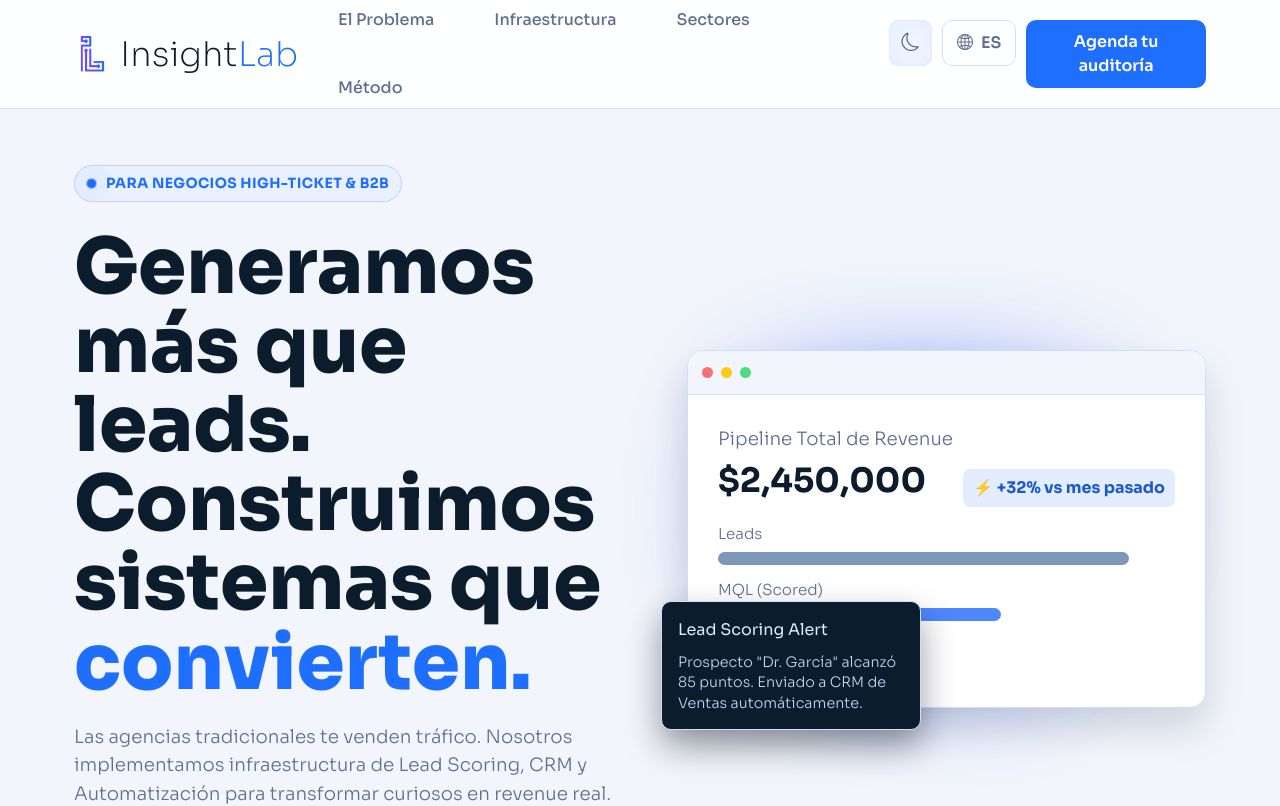
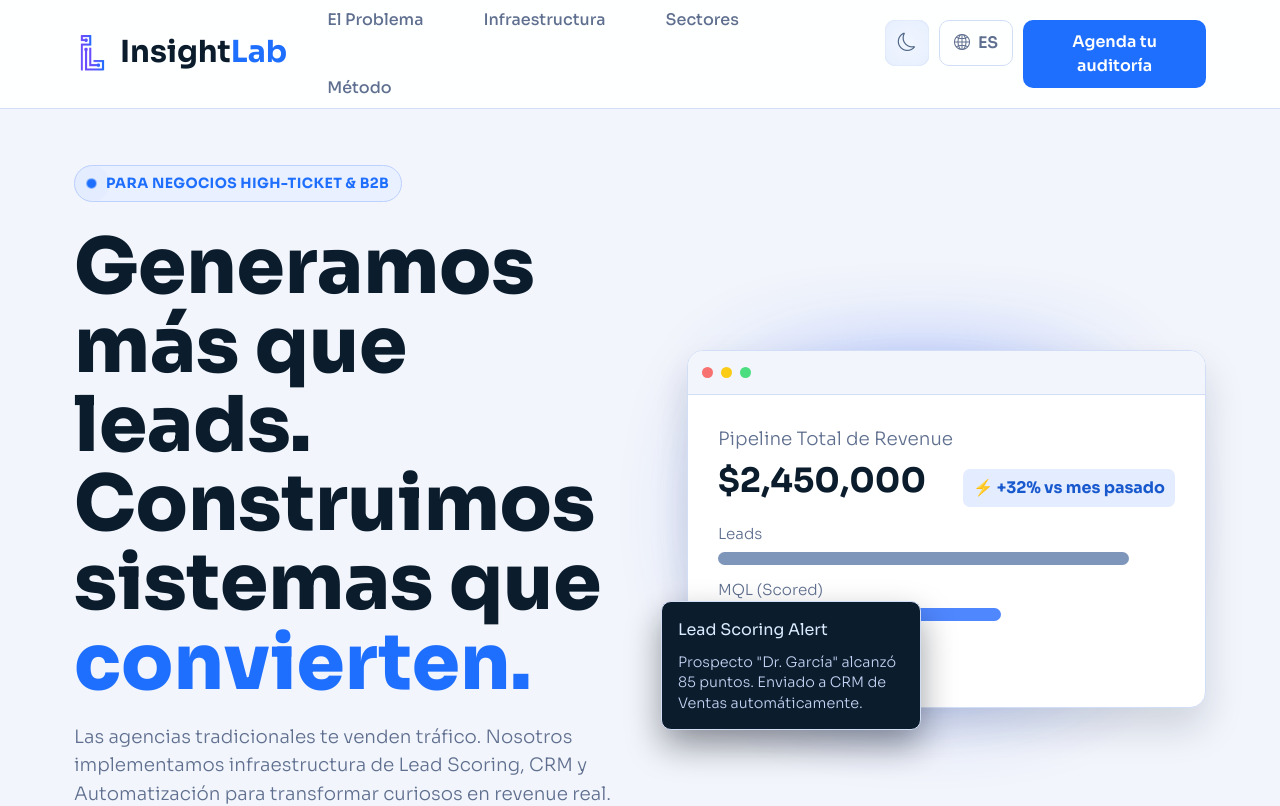
Before and after one commit to EmmanuelQuirozA/Insight-Lab, a React (Vite) app: page / in a window 1280 px wide. Shown: the top 806 px of the page. Built offline with nearby package versions, Linux system fonts and the light colour scheme.

Commit message:
Logo header and footer standarization

```diff
--- a/src/App.css
+++ b/src/App.css
@@ -1117,7 +1117,7 @@ h1 {
   gap: 22px;
 }
 
-.footer-brand {
+.brand-name {
   display: inline-flex;
   align-items: center;
   gap: 10px;
--- a/src/components/Footer.tsx
+++ b/src/components/Footer.tsx
@@ -21,7 +21,7 @@ function Footer({ brandName, brandAccent, links, socialLinks, copyright }: Foote
   return (
     <footer className="site-footer">
       <div className="container footer-inner">
-        <a href="#" className="footer-brand" aria-label="RevenueOS home">
+        <a href="#" className="brand-name" aria-label="RevenueOS home">
           <img src="/brand/logo_minimal.png" alt="Insight Lab logo" className="footer-brand-icon" />
           <span>
             {brandName}
--- a/src/pages/HomePage.tsx
+++ b/src/pages/HomePage.tsx
@@ -439,9 +439,9 @@ function HomePage() {
     <div className="app-shell">
       <Header
         logo={
-          <a href="#" className="brand" aria-label="Insight Lab home">
+          <a href="#" className="brand-name" aria-label="Insight Lab home">
             <img src="/brand/logo_minimal.png" alt="Insight Lab logo" className="brand-icon" />
-            <span className="brand-text">
+            <span>
               Insight<span className="accent">Lab</span>
             </span>
           </a>
```
